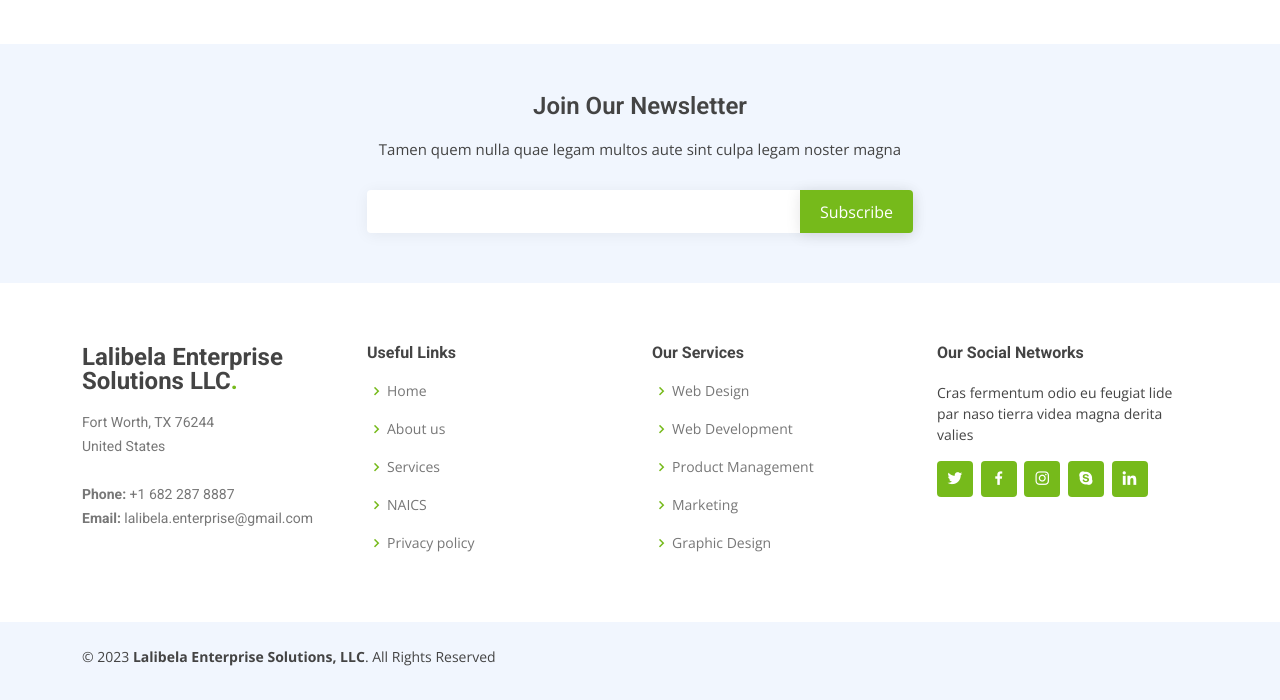
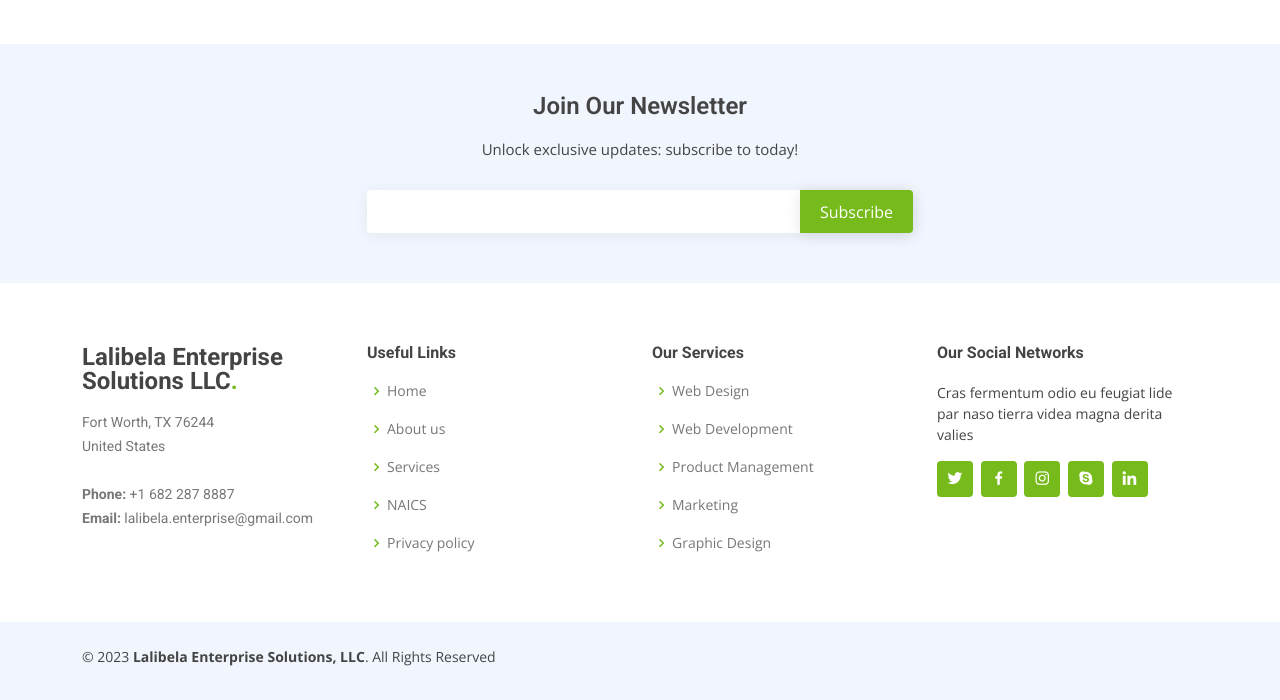
Before and after one commit to lalibelaenter/lalibelaenter.github.io, a plain HTML site: page index.html in a window 1280 px wide. Shown: the part 5088-5788 px from the top of the page. Drawn offline with nearby package versions, Linux system fonts and the light colour scheme.

Commit message:
Update index.html

```diff
--- a/index.html
+++ b/index.html
@@ -350,7 +350,7 @@
         <div class="row justify-content-center">
           <div class="col-lg-6">
             <h4>Join Our Newsletter</h4>
-            <p>Tamen quem nulla quae legam multos aute sint culpa legam noster magna</p>
+            <p>Unlock exclusive updates: subscribe to today!</p>
             <form action="" method="post">
               <input type="email" name="email"><input type="submit" value="Subscribe">
             </form>
```
